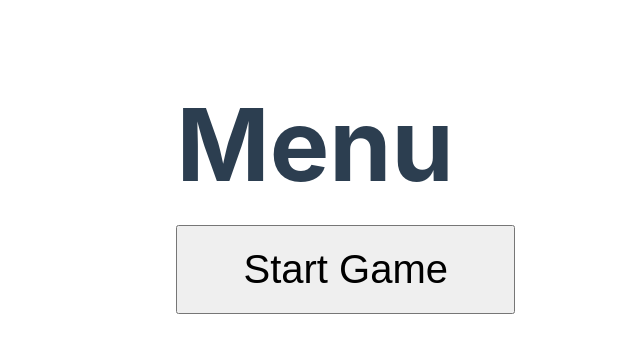
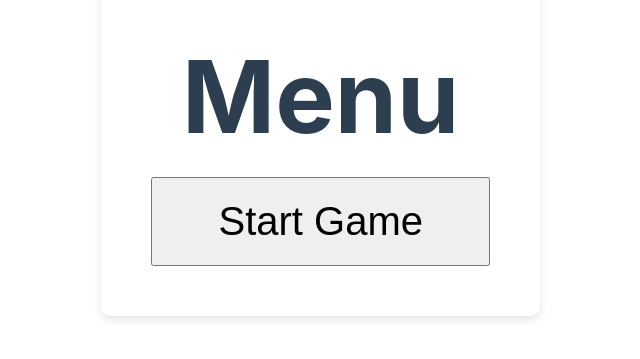
Before and after one commit to LucasSteffens5/snake-game, a Vue app: page / in a window 1280 px wide. Shown: the part 259-618 px from the top of the page, without its empty margins (100-740 px from the left). Built offline with nearby package versions, Linux system fonts and the light colour scheme.

Commit message:
feat: update basic menu

```diff
--- a/src/components/Menu.vue
+++ b/src/components/Menu.vue
@@ -1,25 +1,10 @@
 <template>
-    <div id="menu-home">
-        <div class="container">
-          <div class="row">
-            <div id="login">
-              <div class="col-md-12">
-                <h1 class="text-center">Menu</h1>
-              </div>
-              <div class="col-md-12 text-center">
-                <button
-                    @click="start"
-                    id="start"
-                    type="button"
-                    class="btn btn-lg btn-dark"
-                >
-                  Start Game
-                </button>
-              </div>
-            </div>
-          </div>
-        </div>
+  <div id="menu-home">
+    <div class="menu-container">
+      <h1>Menu</h1>
+      <button @click="start" id="start">Start Game</button>
     </div>
+  </div>
 </template>
 
 <script>
@@ -41,6 +26,13 @@ export default {
   width: 100%;
 }
 
+.menu-container {
+  text-align: center;
+  background: rgba(255, 255, 255, 0.8);
+  padding: 50px;
+  border-radius: 10px;
+  box-shadow: 0 4px 8px rgba(0, 0, 0, 0.1);
+}
 h1 {
   font-size: 100px;
   font-weight: bold;
@@ -51,12 +43,6 @@ button {
   padding: 20px 65px;
 }
 
-#login {
-  padding: 25px;
-  margin: 0 auto;
-  margin-top: 25%;
-}
-
 #start {
   position: relative;
 }
```
